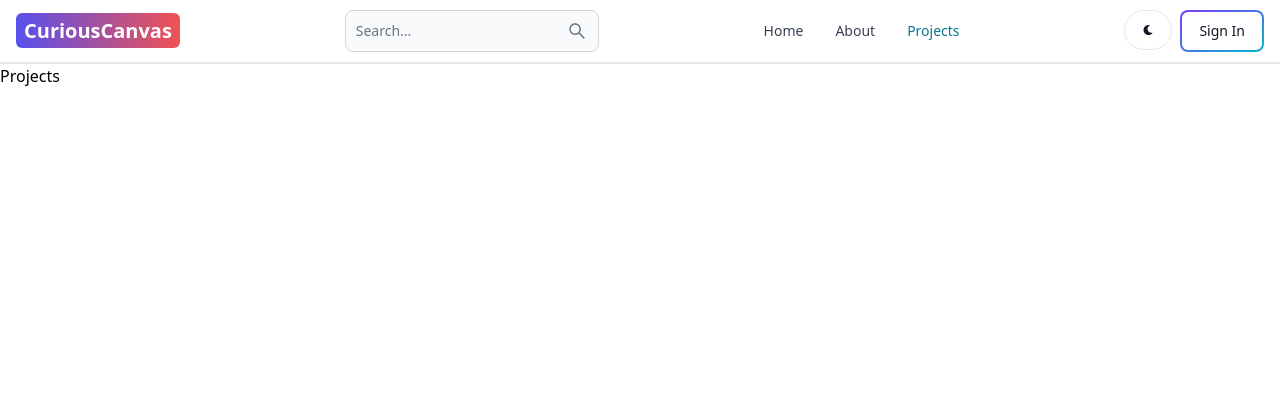
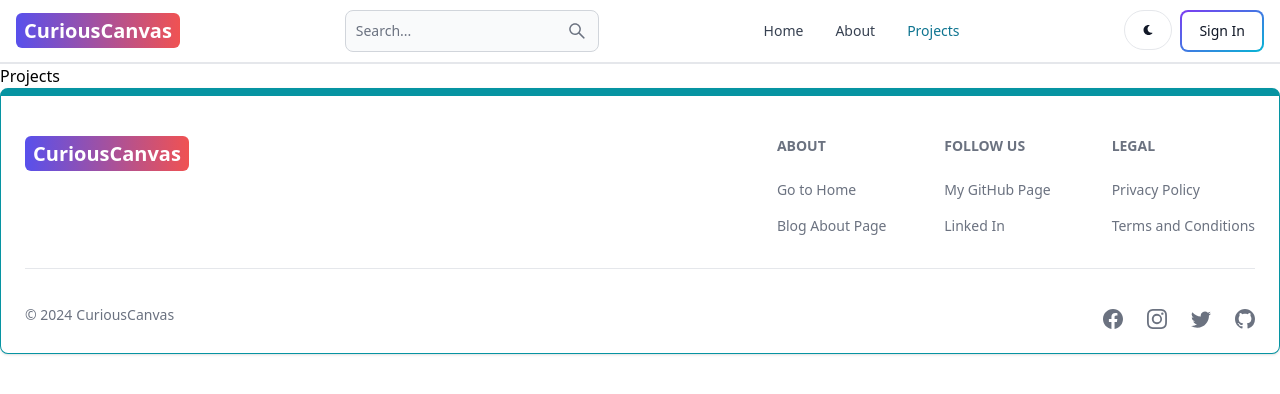
Before and after one commit to deepak76901/Blog-App, a React (Vite) app in the folder client/: page /projects in a window 1280 px wide. Shown: the top 394 px of the page. Built offline with nearby package versions, Linux system fonts and the light colour scheme.

Commit message:
footer designed

```diff
--- a/client/src/App.jsx
+++ b/client/src/App.jsx
@@ -1,24 +1,26 @@
-import {BrowserRouter as Router,Routes,Route} from "react-router-dom"
-import Home from "./pages/Home"
-import SignIn from "./pages/SignIn"
-import About from "./pages/About"
-import SignUp from "./pages/SignUp"
-import Dashboard from "./pages/Dashboard"
-import Projects from "./pages/Projects"
-import Header from "./components/Header"
+import { BrowserRouter as Router, Routes, Route } from "react-router-dom";
+import Home from "./pages/Home";
+import SignIn from "./pages/SignIn";
+import About from "./pages/About";
+import SignUp from "./pages/SignUp";
+import Dashboard from "./pages/Dashboard";
+import Projects from "./pages/Projects";
+import Header from "./components/Header";
+import FooterComp from "./components/Footer";
 
 export default function App() {
   return (
-        <Router>
-            <Header/>
-          <Routes>
-            <Route path="/" element={<Home/>} />
-            <Route path="/about" element={<About/>} />
-            <Route path="/sign-in" element={<SignIn/>} />
-            <Route path="/sign-up" element={<SignUp/>} />
-            <Route path="/dashboard" element={<Dashboard/>} />
-            <Route path="/projects" element={<Projects/>} />
-          </Routes>
-        </Router>
-    )
+    <Router>
+      <Header />
+      <Routes>
+        <Route path="/" element={<Home />} />
+        <Route path="/about" element={<About />} />
+        <Route path="/sign-in" element={<SignIn />} />
+        <Route path="/sign-up" element={<SignUp />} />
+        <Route path="/dashboard" element={<Dashboard />} />
+        <Route path="/projects" element={<Projects />} />
+      </Routes>
+      <FooterComp />
+    </Router>
+  );
 }
--- /dev/null
+++ b/client/src/components/Footer.jsx
@@ -0,0 +1,81 @@
+import { Footer } from "flowbite-react";
+import { Link } from "react-router-dom";
+import { BsFacebook, BsInstagram, BsTwitter, BsGithub } from "react-icons/bs";
+
+export default function FooterComp() {
+  return (
+    <Footer container className="border border-t-8 border-teal-500">
+      <div className="w-full max-w-7xl mx-auto">
+        <div className="grid w-full justify-between sm:flex md:grid-cols-1">
+          <div className="mt-5">
+            <Link
+              to="/"
+              className="self-center whitespace-nowrap text-lg sm:text-xl font-semibold dark:text-white"
+            >
+              <span className="px-2 py-1 bg-gradient-to-r from-indigo-600 to-red-500 rounded-md text-white">
+                CuriousCanvas
+              </span>
+            </Link>
+          </div>
+          <div className="grid grid-cols-2 gap-8 mt-4 sm:grid-cols-3 sm:gap-6">
+            <div>
+              <Footer.Title title="About" />
+              <Footer.LinkGroup col>
+                <Footer.Link href="/" rel="noopener noreferrer">
+                  Go to Home
+                </Footer.Link>
+                <Footer.Link
+                  href="/about"
+                  target="_blank"
+                  rel="noopener noreferrer"
+                >
+                  Blog About Page
+                </Footer.Link>
+              </Footer.LinkGroup>
+            </div>
+            <div>
+              <Footer.Title title="Follow Us" />
+              <Footer.LinkGroup col>
+                <Footer.Link
+                  href="https://github.com/deepak76901"
+                  target="_blank"
+                  rel="noopener noreferrer"
+                >
+                  My GitHub Page
+                </Footer.Link>
+                <Footer.Link
+                  href="https://www.linkedin.com/in/deepak-baghel-38823a23a/"
+                  target="_blank"
+                  rel="noopener noreferrer"
+                >
+                  Linked In
+                </Footer.Link>
+              </Footer.LinkGroup>
+            </div>
+            <div>
+              <Footer.Title title="Legal" />
+              <Footer.LinkGroup col>
+                <Footer.Link href="#">Privacy Policy</Footer.Link>
+                <Footer.Link href="#">Terms and Conditions</Footer.Link>
+              </Footer.LinkGroup>
+            </div>
+          </div>
+        </div>
+        <Footer.Divider />
+        <div className="w-full sm:flex sm:items-center sm:justify-between">
+          <Footer.Copyright
+            href="#"
+            by="CuriousCanvas"
+            year={new Date().getFullYear()}
+          />
+          <div className="flex gap-6 mt-4 sm:mt-2 sm:justify-center">
+            <Footer.Icon href="#" icon={BsFacebook} />
+            <Footer.Icon href="#" icon={BsInstagram} />
+            <Footer.Icon href="#" icon={BsTwitter} />
+            <Footer.Icon href="https://github.com/deepak76901" icon={BsGithub} />
+          </div>
+        </div>
+      </div>
+    </Footer>
+  );
+}
```
